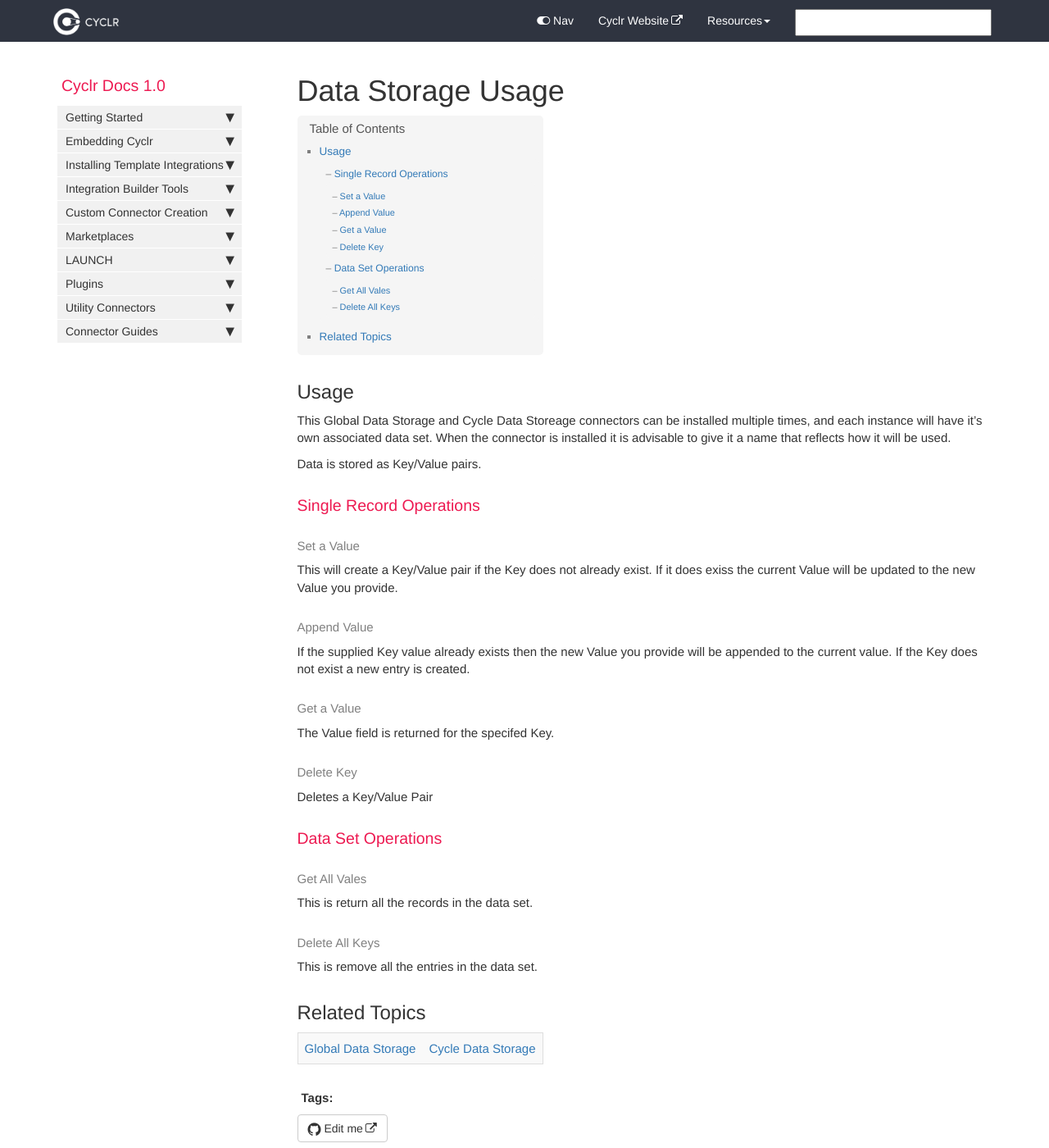
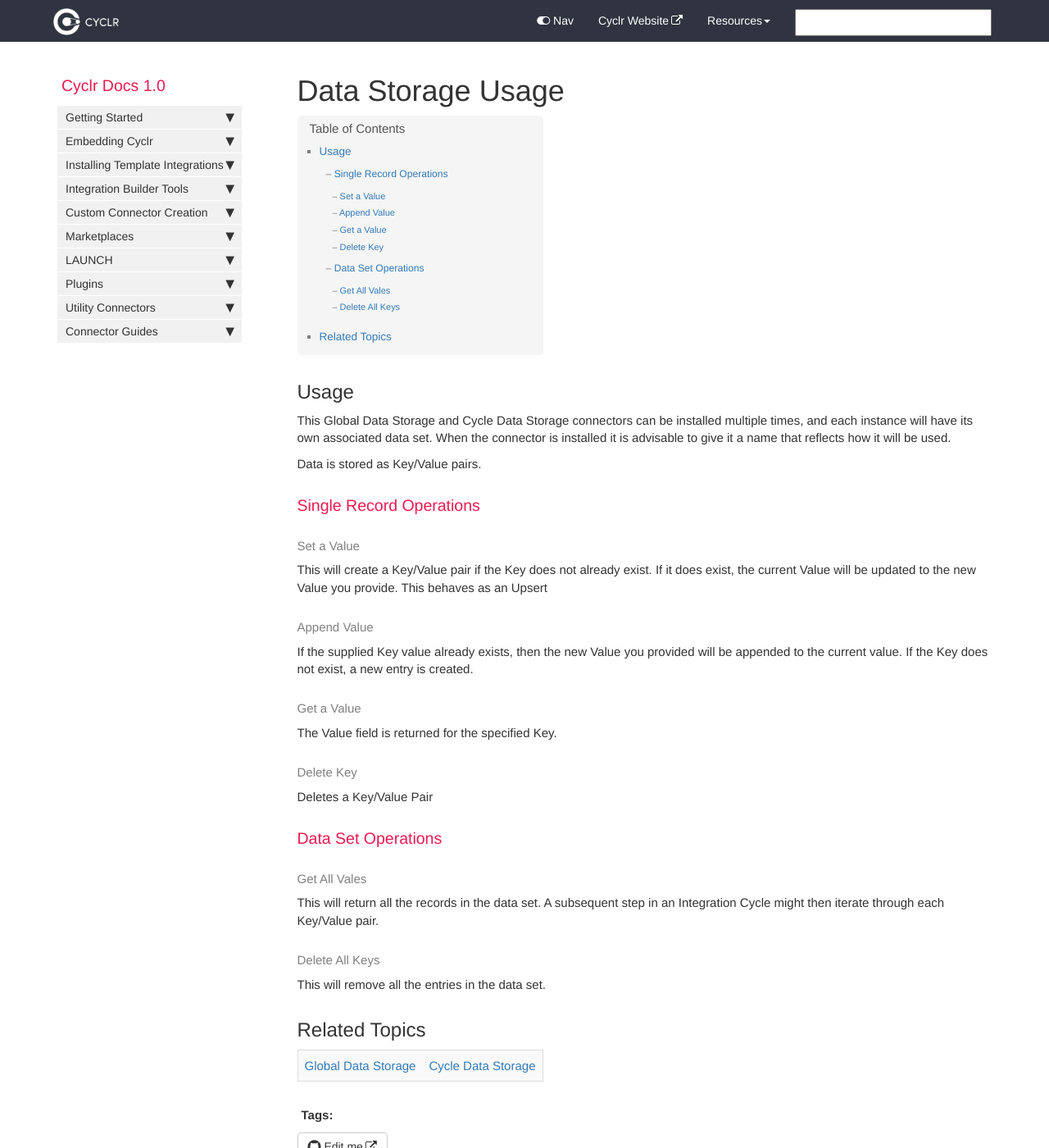
Before and after one commit to sneakysneak/docs, a Jekyll site: the page built from pages/utiltiy-connectors/data-storage-usage.md, in a window 1280 px wide and 1400 px high. Shown: the whole window at 82% size. Built offline with Jekyll 4.4.1, drawn with Linux system fonts in a browser that asks for light colours; nearby versions of some CDN libraries; comment, search, counter and statistics services are not loaded.

Commit message:
Update data-storage-usage.md

```diff
--- a/pages/utiltiy-connectors/data-storage-usage.md
+++ b/pages/utiltiy-connectors/data-storage-usage.md
@@ -6,20 +6,20 @@ tags: [utility-connector-details]
 
 ## Usage
 
-This Global Data Storage and Cycle Data Storeage connectors can be installed multiple times, and each instance will have it's own associated data set.  When the connector is installed it is advisable to give it a name that reflects how it will be used.
+This Global Data Storage and Cycle Data Storage connectors can be installed multiple times, and each instance will have its own associated data set.  When the connector is installed it is advisable to give it a name that reflects how it will be used.
 
 Data is stored as Key/Value pairs.
 
 ### Single Record Operations
 
 #### Set a Value
-This will create a Key/Value pair if the Key does not already exist.  If it does exiss the current Value will be updated to the new Value you provide.
+This will create a Key/Value pair if the Key does not already exist.  If it does exist, the current Value will be updated to the new Value you provide.  This behaves as an Upsert
 
 #### Append Value
-If the supplied Key value already exists then the new Value you provide will be appended to the current value.  If the Key does not exist a new entry is created.
+If the supplied Key value already exists, then the new Value you provided will be appended to the current value.  If the Key does not exist, a new entry is created.
 
 #### Get a Value
-The Value field is returned for the specifed Key.
+The Value field is returned for the specified Key.
 
 #### Delete Key
 Deletes a Key/Value Pair
@@ -27,10 +27,10 @@ Deletes a Key/Value Pair
 ### Data Set Operations
 
 #### Get All Vales
-This is return all the records in the data set.
+This will return all the records in the data set.  A subsequent step in an Integration Cycle might then iterate through each Key/Value pair.
 
 #### Delete All Keys
-This is remove all the entries in the data set.
+This will remove all the entries in the data set.
 
 ## Related Topics
 
```
